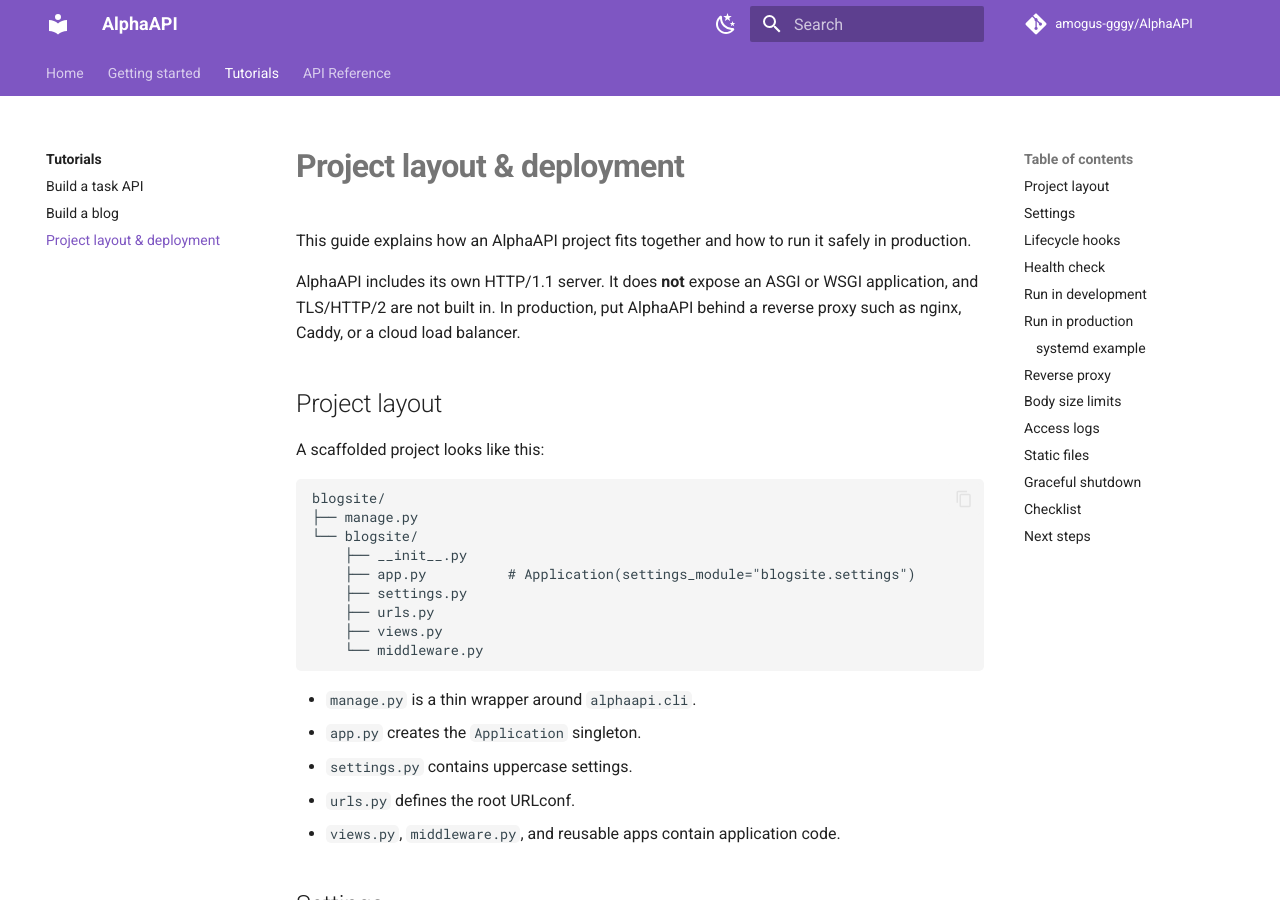
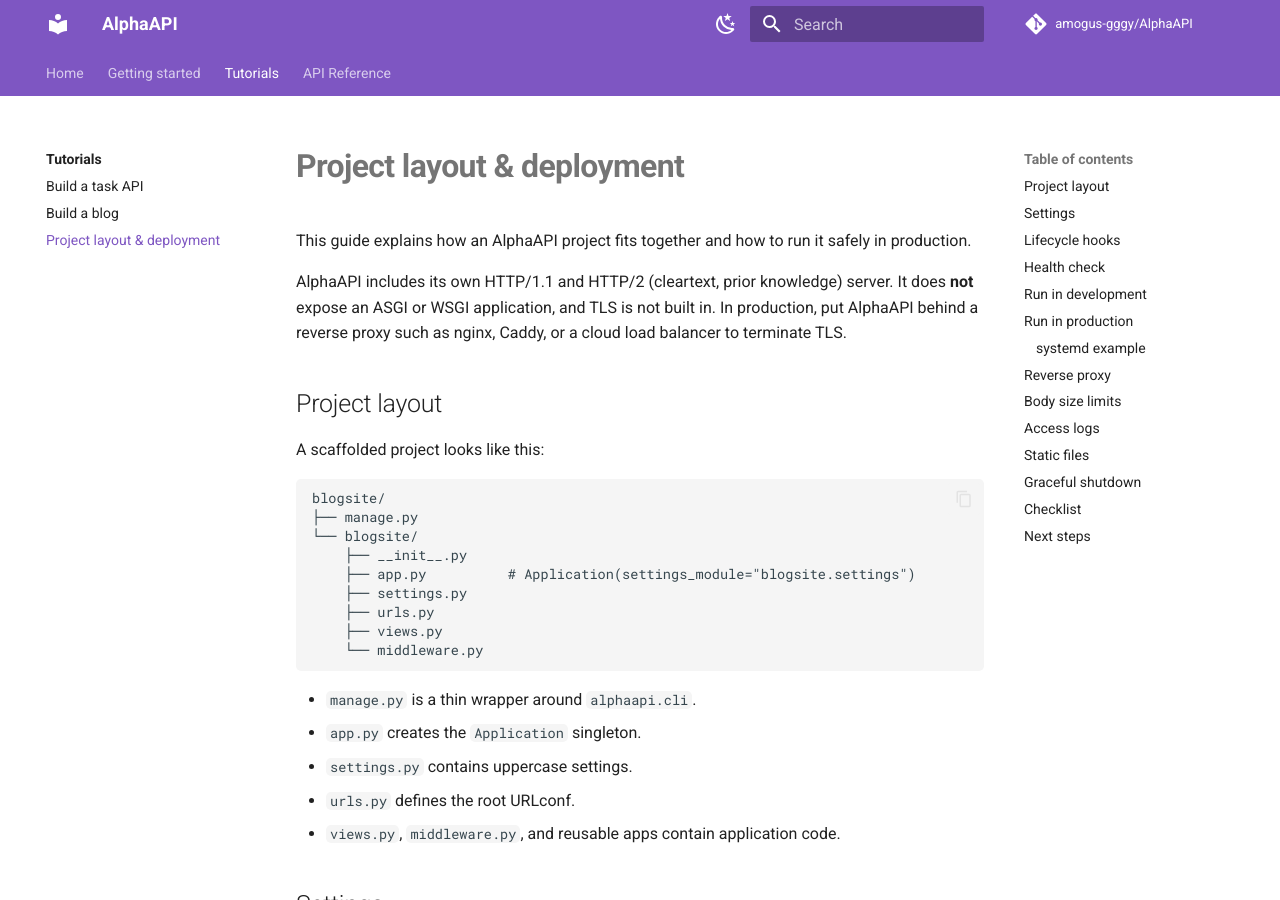
Before and after one commit to amogus-gggy/AlphaAPI, an MkDocs documentation site: the page built from docs/tutorials/deployment.md, in a window 1280 px wide and 900 px high. Built offline with MkDocs 1.6.1 and Material for MkDocs 9.7.7, drawn with Linux system fonts in a browser that asks for light colours; comment, search, counter and statistics services are not loaded; some of the changed text lies outside the part shown.

Commit message:
Add HTTP/2 support and make body reading linear

````diff
--- a/docs/tutorials/deployment.md
+++ b/docs/tutorials/deployment.md
@@ -3,9 +3,10 @@
 This guide explains how an AlphaAPI project fits together and how to run it
 safely in production.
 
-AlphaAPI includes its own HTTP/1.1 server. It does **not** expose an ASGI or WSGI
-application, and TLS/HTTP/2 are not built in. In production, put AlphaAPI behind
-a reverse proxy such as nginx, Caddy, or a cloud load balancer.
+AlphaAPI includes its own HTTP/1.1 and HTTP/2 (cleartext, prior knowledge)
+server. It does **not** expose an ASGI or WSGI application, and TLS is not built
+in. In production, put AlphaAPI behind a reverse proxy such as nginx, Caddy, or
+a cloud load balancer to terminate TLS.
 
 ## Project layout
 
@@ -167,8 +168,9 @@ sudo systemctl status alphaapi-blog
 
 ## Reverse proxy
 
-AlphaAPI speaks HTTP/1.1. Terminate TLS at the proxy and forward requests to
-the local AlphaAPI port. Example nginx configuration:
+AlphaAPI accepts both HTTP/1.1 and HTTP/2 cleartext (h2c, prior knowledge).
+Terminate TLS at the proxy and forward requests to the local AlphaAPI port.
+Example nginx configuration:
 
 ```nginx title="/etc/nginx/sites-available/alphaapi-blog"
 server {
````
Also changed, not shown: README.md (+3 -2 lines), 1 other file.
